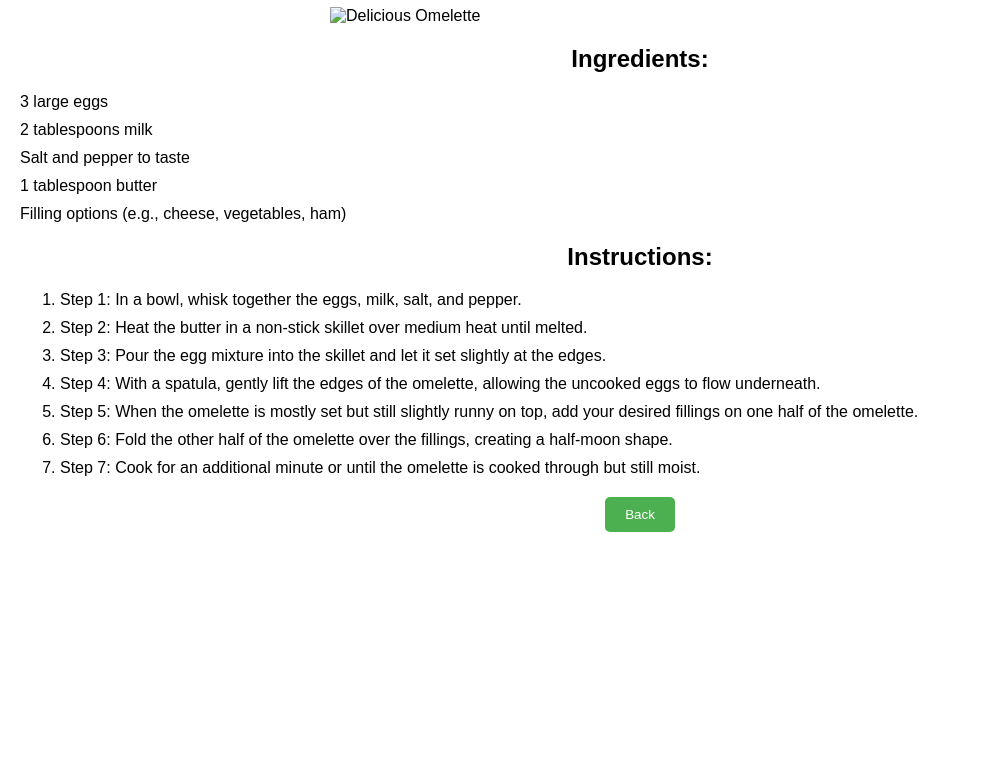
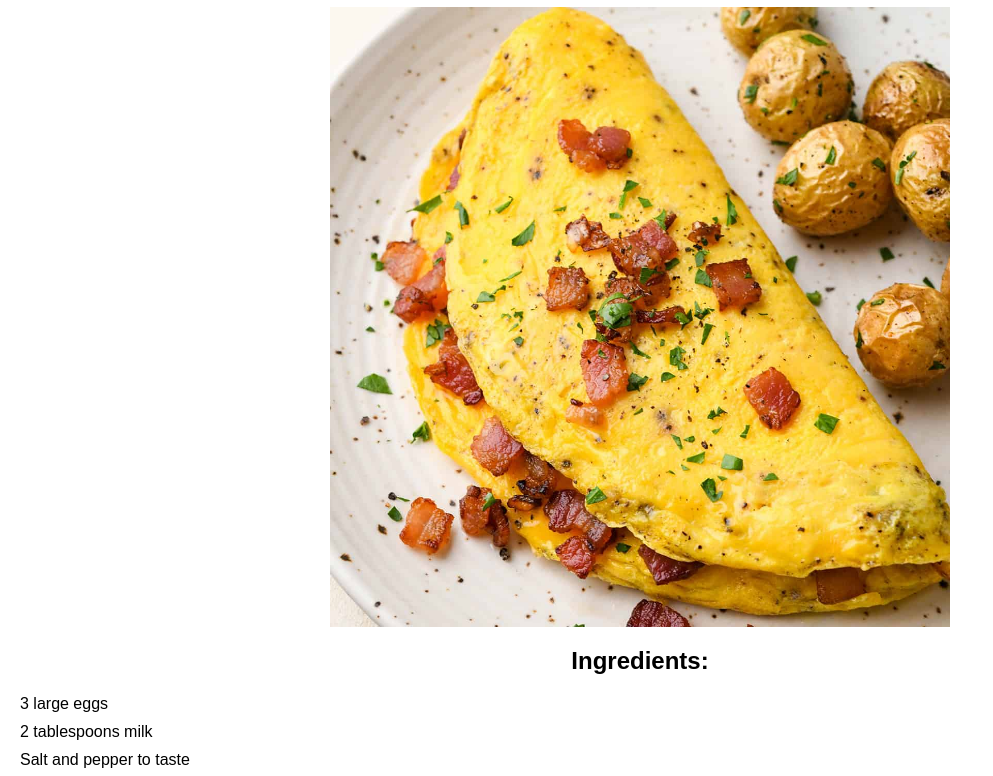
Before and after one commit to ahmdirfnz/Book-Recipe-Kroni, a plain HTML site: page omelette.html in a window 1280 px wide. Shown: the part 73-849 px from the top of the page, without its empty margins (0-993 px from the left). Before the commit the page ends 800 px from the top, so only its background shows below. Drawn offline with Linux system fonts and the light colour scheme.

Commit message:
update code baru

```diff
--- a/omelette.html
+++ b/omelette.html
@@ -47,7 +47,7 @@
 
     <h1>Delicious Omelette Recipe</h1>
 
-    <img src="omelette.jpg" alt="Delicious Omelette">
+    <img src="picture/omelette.jpg" alt="Delicious Omelette">
 
     <h2>Ingredients:</h2>
     <ul>
```
